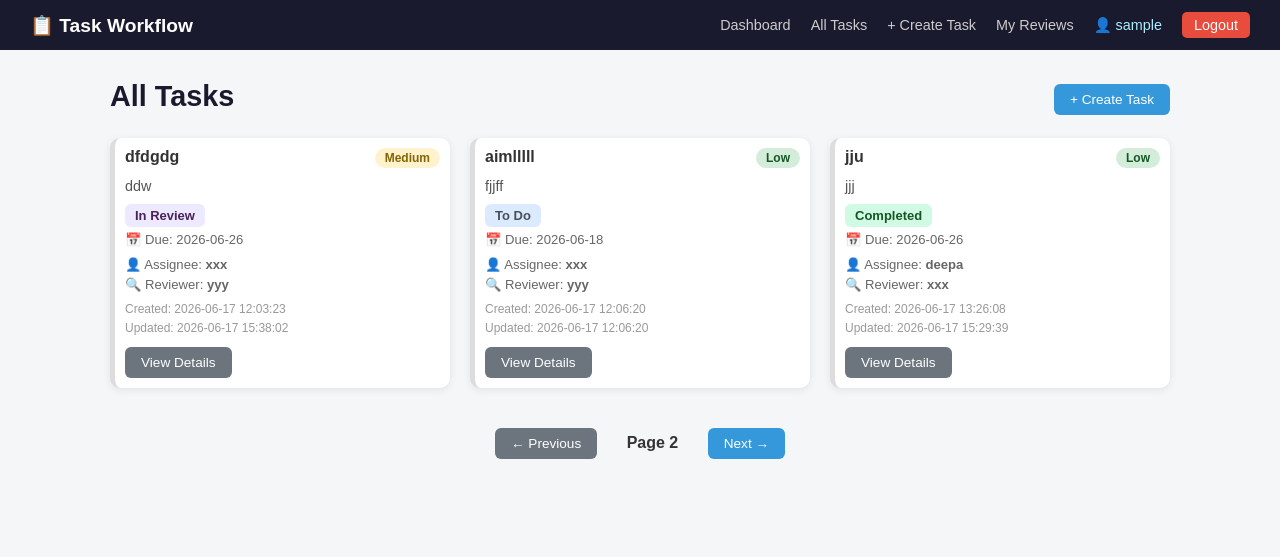
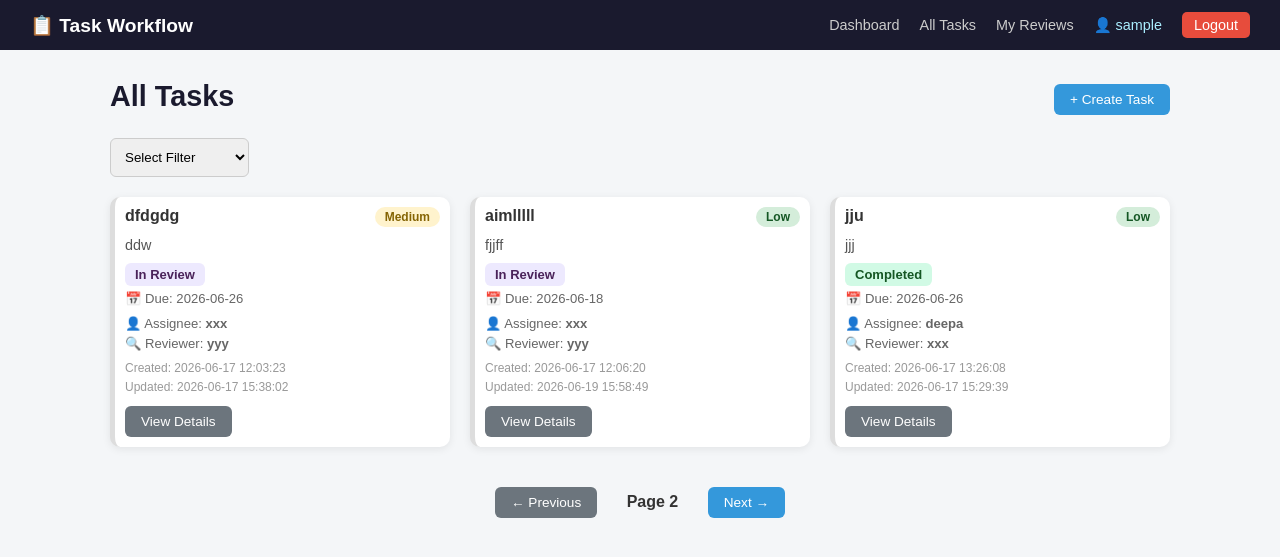
Before and after one commit to AKASH767658/task-workflow-project, a Flask app: page /tasks?page=2 in a window 1280 px wide. Shown: the top 557 px of the page. Run offline with Flask 3, Linux system fonts and the light colour scheme; the visitor is signed in with stand-in values (Sample User, id 1).

Commit message:
added task filter and date popup feature

```diff
--- a/app.py
+++ b/app.py
@@ -113,6 +113,117 @@ def all_tasks():
 
     tasks = load_tasks()
     current_user = session["user"]
+
+    filter_by = request.args.get("filter")
+    sort_by = request.args.get("sort")
+    selected_date = request.args.get("task_date")
+
+    # FILTER
+
+    if filter_by == "completed":
+        tasks = [
+            t for t in tasks
+            if t["status"] == "Completed"
+        ]
+
+    elif filter_by == "review":
+        tasks = [
+            t for t in tasks
+            if t["status"] == "In Review"
+        ]
+
+    elif filter_by == "todo":
+        tasks = [
+            t for t in tasks
+            if t["status"] == "To Do"
+        ]
+
+    elif filter_by == "progress":
+        tasks = [
+            t for t in tasks
+            if t["status"] == "In Progress"
+        ]
+
+    elif filter_by == "overdue":
+
+        today = datetime.now().date()
+
+        tasks = [
+            t for t in tasks
+            if t["status"] != "Completed"
+            and datetime.strptime(
+                t["due_date"], "%Y-%m-%d"
+            ).date() < today
+        ]
+
+    # DATE WISE (popup will handle actual date)
+
+    elif filter_by == "date":
+        pass
+
+    # PRIORITY WISE
+
+    elif filter_by == "priority":
+
+        priority_order = {
+            "High": 1,
+            "Medium": 2,
+            "Low": 3
+        }
+
+        tasks = sorted(
+            tasks,
+            key=lambda x: priority_order.get(
+                x["priority"], 99
+            )
+        )
+
+    # SPECIFIC DATE FILTER
+
+    if selected_date:
+        tasks = [
+            t for t in tasks
+            if t["due_date"] == selected_date
+        ]
+
+    # SORT
+
+    if sort_by == "newest":
+        tasks = sorted(
+            tasks,
+            key=lambda x: x["created_date"],
+            reverse=True
+        )
+
+    elif sort_by == "oldest":
+        tasks = sorted(
+            tasks,
+            key=lambda x: x["created_date"]
+        )
+
+    # PAGINATION
+
+    page = request.args.get("page", 1, type=int)
+    per_page = 3
+
+    start = (page - 1) * per_page
+    end = start + per_page
+
+    paginated_tasks = tasks[start:end]
+
+    has_next = end < len(tasks)
+    has_prev = page > 1
+
+    return render_template(
+        "tasks.html",
+        tasks=paginated_tasks,
+        current_user=current_user,
+        page=page,
+        has_next=has_next,
+        has_prev=has_prev
+    )
+
+    # PAGINATION
 
     page = request.args.get("page", 1, type=int)
     per_page = 3
--- a/static/style.css
+++ b/static/style.css
@@ -313,3 +313,17 @@ h2 {
     margin-top: 30px;
     margin-bottom: 15px;
 }
+
+
+.filter-section {
+    display: flex;
+    gap: 15px;
+    margin-bottom: 20px;
+}
+
+.filter-section select {
+    padding: 10px;
+    border: 1px solid #ccc;
+    border-radius: 6px;
+    cursor: pointer;
+}
--- a/tasks.json
+++ b/tasks.json
@@ -83,12 +83,12 @@
     "title": "aimlllll",
     "description": "fjjff",
     "priority": "Low",
-    "status": "To Do",
+    "status": "In Review",
     "assignee": "xxx",
     "reviewer": "yyy",
     "due_date": "2026-06-18",
     "created_date": "2026-06-17 12:06:20",
-    "updated_date": "2026-06-17 12:06:20",
+    "updated_date": "2026-06-19 15:58:49",
     "review_history": []
   },
   {
@@ -116,12 +116,25 @@
     "title": "hdhdh",
     "description": "hdhdh",
     "priority": "Low",
-    "status": "To Do",
+    "status": "In Review",
     "assignee": "xxx",
     "reviewer": "yyy",
     "due_date": "2026-06-20",
     "created_date": "2026-06-17 15:36:54",
-    "updated_date": "2026-06-17 15:36:54",
+    "updated_date": "2026-06-19 15:58:59",
+    "review_history": []
+  },
+  {
+    "id": 8,
+    "title": "hdhh",
+    "description": "hfhh",
+    "priority": "High",
+    "status": "To Do",
+    "assignee": "deepa",
+    "reviewer": "xxx",
+    "due_date": "2026-06-30",
+    "created_date": "2026-06-19 15:57:15",
+    "updated_date": "2026-06-19 15:57:15",
     "review_history": []
   }
 ]
--- a/templates/base.html
+++ b/templates/base.html
@@ -13,12 +13,12 @@
     <span class="nav-brand">📋 Task Workflow</span>
 
     <div class="nav-links">
+
         <a href="{{ url_for('dashboard') }}">Dashboard</a>
 
         <a href="{{ url_for('all_tasks') }}">All Tasks</a>
 
-        <!-- Create task opens from tasks page popup -->
-        <a href="{{ url_for('all_tasks') }}">+ Create Task</a>
+        <!-- Removed top Create Task -->
 
         <a href="{{ url_for('review_tasks') }}">My Reviews</a>
 
@@ -29,6 +29,7 @@
         <a href="{{ url_for('logout') }}" class="btn-logout">
             Logout
         </a>
+
     </div>
 </nav>
 {% endif %}
--- a/templates/tasks.html
+++ b/templates/tasks.html
@@ -4,11 +4,28 @@
 <div class="page-header">
     <h1>All Tasks</h1>
 
-    <!-- CREATE TASK POPUP BUTTON -->
     <button class="btn btn-primary" onclick="openCreatePopup()">
         + Create Task
     </button>
 </div>
+
+<!-- FILTER SECTION -->
+
+<form method="GET" class="filter-section" id="filterForm">
+
+    <select name="filter" onchange="handleFilter(this.value)">
+        <option value="">Select Filter</option>
+        <option value="all">All Tasks</option>
+        <option value="date">Date Wise</option>
+        <option value="priority">Priority Wise</option>
+        <option value="todo">To Do</option>
+        <option value="progress">In Progress</option>
+        <option value="review">Pending Review</option>
+        <option value="completed">Completed</option>
+        <option value="overdue">Overdue</option>
+    </select>
+
+</form>
 
 
 {% if tasks %}
@@ -53,7 +70,6 @@
     </div>
 
 
-    <!-- ACTION BUTTONS -->
     <div class="card-actions">
 
         <a href="{{ url_for('task_detail', task_id=task.id) }}"
@@ -171,6 +187,44 @@
 </div>
 
 
+<!-- DATE FILTER POPUP -->
+
+<div id="dateModal" class="modal">
+
+    <div class="modal-content">
+
+        <span class="close"
+              onclick="closeDatePopup()">
+            &times;
+        </span>
+
+        <h2>Select Date</h2>
+
+        <form method="GET"
+              action="{{ url_for('all_tasks') }}">
+
+            <input type="hidden"
+                   name="filter"
+                   value="date">
+
+            <input type="date"
+                   name="task_date"
+                   required>
+
+            <br><br>
+
+            <button type="submit"
+                    class="btn btn-primary">
+                Apply
+            </button>
+
+        </form>
+
+    </div>
+
+</div>
+
+
 
 <script>
 
@@ -182,12 +236,32 @@ function closeCreatePopup() {
     document.getElementById("createModal").style.display = "none";
 }
 
+function handleFilter(value) {
+
+    if (value === "date") {
+        document.getElementById("dateModal").style.display = "block";
+    }
+
+    else if (value !== "") {
+        window.location.href = "/tasks?filter=" + value;
+    }
+}
+
+function closeDatePopup() {
+    document.getElementById("dateModal").style.display = "none";
+}
+
 window.onclick = function(event) {
 
-    let modal = document.getElementById("createModal");
+    let createModal = document.getElementById("createModal");
+    let dateModal = document.getElementById("dateModal");
 
-    if (event.target == modal) {
-        modal.style.display = "none";
+    if (event.target == createModal) {
+        createModal.style.display = "none";
+    }
+
+    if (event.target == dateModal) {
+        dateModal.style.display = "none";
     }
 }
 
```
